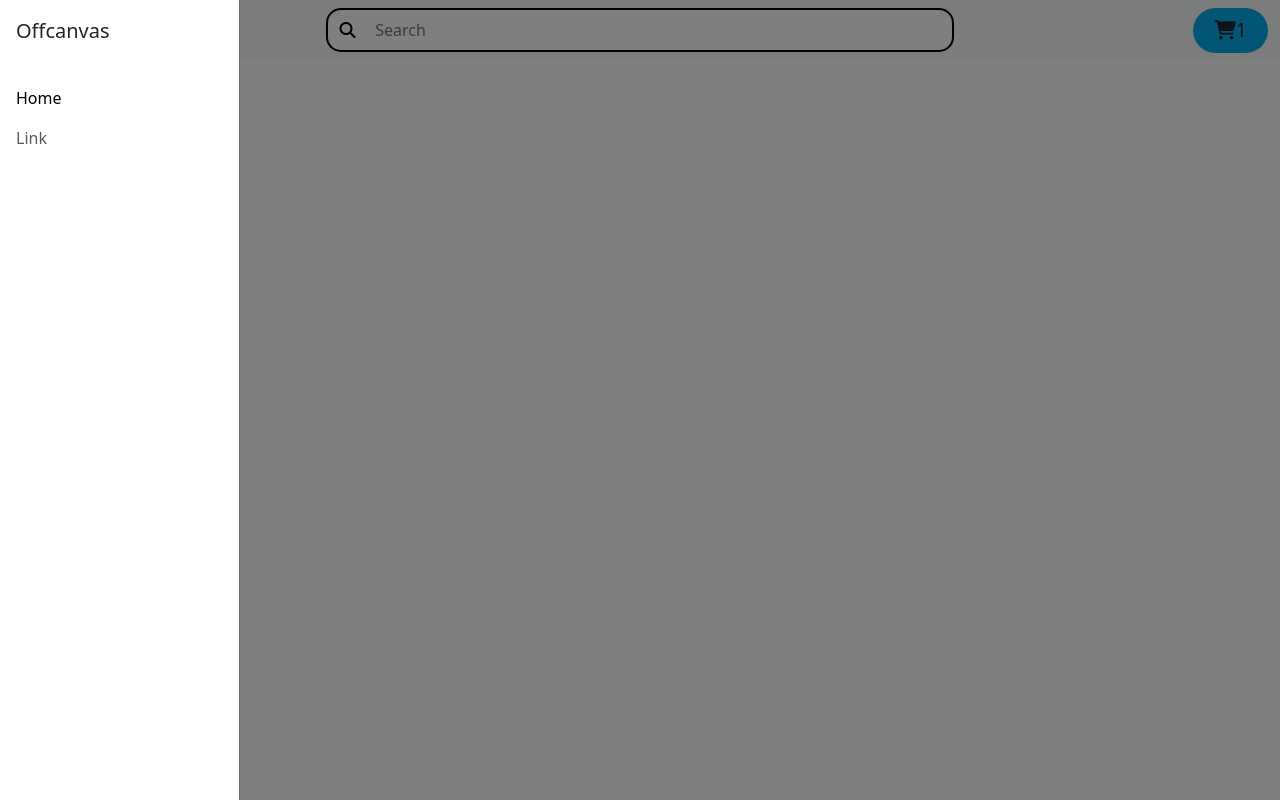
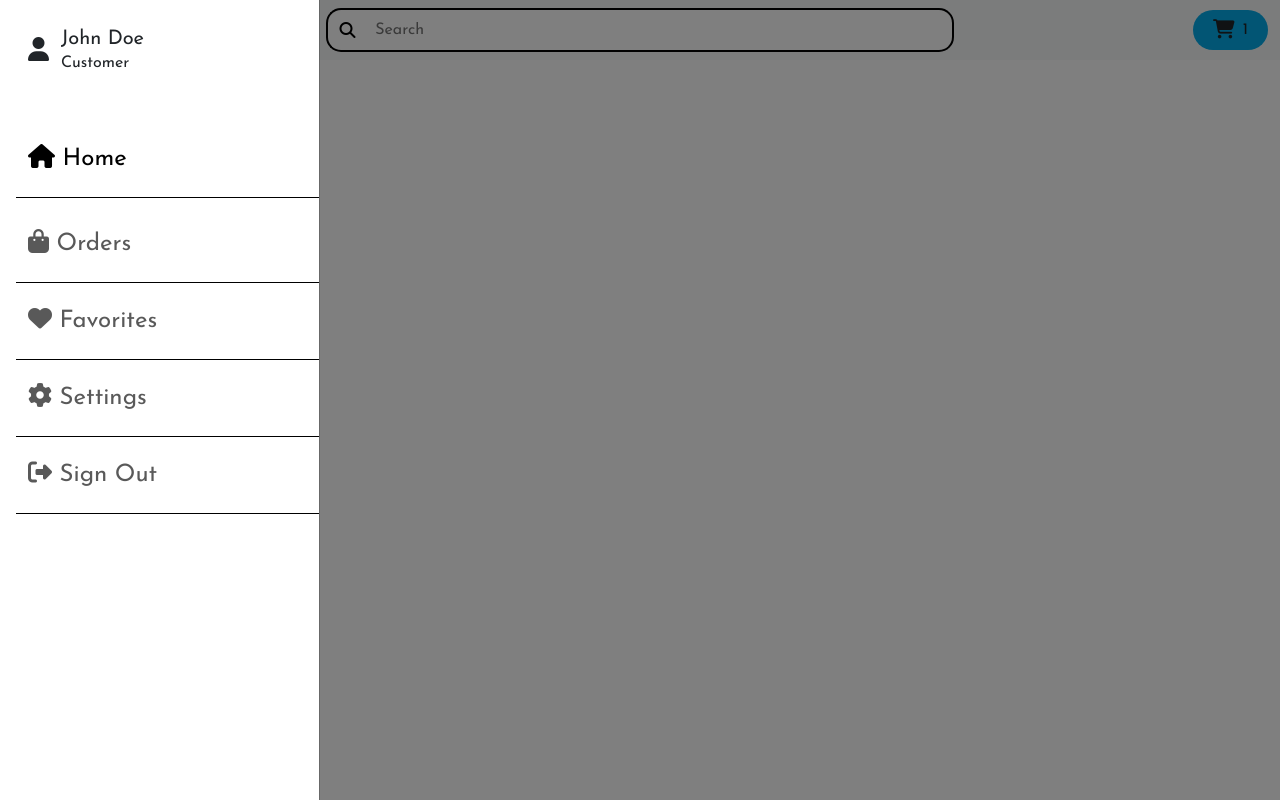
Before and after one commit to ccpoe9/FoodSaver-CSC-SWE-G5, an Angular app in the folder frontend/: page / in a window 1280 px wide. Both pictures are taken after a click on the button 28 px from the left and 27 px from the top of the page. Built offline with nearby package versions, Linux system fonts and the light colour scheme.

Commit message:
sidebar and icon update

```diff
--- a/frontend/src/app/app.component.html
+++ b/frontend/src/app/app.component.html
@@ -4,7 +4,7 @@
         <button class="navbar-toggler me-2" type="button" data-bs-toggle="offcanvas" data-bs-target="#offcanvasNavbar" aria-controls="offcanvasNavbar">
           <i class="fa-solid fa-bars"></i>
         </button>
-        <img src="/assets/FoodSaver.png" width="50em"/>
+        <img src="/assets/FoodSaver.png" width="200em" height="40em"/>
       </div>
       <div class="navbar-center w-50">
         <form class="d-flex" role="search">
@@ -14,21 +14,34 @@
       </div>
       <div class="navbar-right w-25 d-flex justify-content-end">
         <button type="button" class="btn cart-btn d-flex align-items-center justify-content-center" >
-          <i class="fa-solid fa-cart-shopping"></i>
-          <span style="font-size: 1em;">1</span>
+          <i class="fa-solid fa-cart-shopping me-2"></i>
+          <div class="cart-number">1</div>
         </button>
       </div>
       <div class="offcanvas offcanvas-start" tabindex="-1" id="offcanvasNavbar" aria-labelledby="offcanvasNavbarLabel">
-        <div class="offcanvas-header">
-          <h5 class="offcanvas-title" id="offcanvasNavbarLabel">Offcanvas</h5>
+        <div class="offcanvas-header justify-content-start">
+          <i class="fa-solid fa-user" style="font-size: 1.5em; padding: 0.5em;"></i>
+          <div style="padding-top: 0.5em;">
+            <h5 class="offcanvas-title" id="offcanvasNavbarLabel">John Doe</h5>
+            <h6 class="offcanvas-subtitle" id="offcanvasNavbarLabel">Customer</h6>
+          </div>
         </div>
         <div class="offcanvas-body">
-          <ul class="navbar-nav justify-content-end flex-grow-1 pe-3">
-            <li class="nav-item">
-              <a class="nav-link active" aria-current="page" href="#">Home</a>
+          <ul class="navbar-nav justify-content-end flex-grow-1">
+            <li class="nav-item mt-2 mb-2">
+              <a class="nav-link active" aria-current="page" href="#"><i class="fa-solid fa-house"></i> Home</a>
             </li>
             <li class="nav-item">
-              <a class="nav-link" href="#">Link</a>
+              <a class="nav-link" href="#"><i class="fa-solid fa-bag-shopping"></i> Orders</a>
+            </li>
+            <li class="nav-item">
+              <a class="nav-link" href="#"><i class="fa-solid fa-heart"></i> Favorites</a>
+            </li>
+            <li class="nav-item">
+              <a class="nav-link" href="#"><i class="fa-solid fa-gear"></i> Settings</a>
+            </li>
+            <li class="nav-item">
+              <a class="nav-link" href="#"><i class="fa-solid fa-right-from-bracket"></i> Sign Out</a>
             </li>
           </ul>
         </div>
--- a/frontend/src/app/app.component.scss
+++ b/frontend/src/app/app.component.scss
@@ -1,7 +1,11 @@
-
-
+@import url('https://fonts.googleapis.com/css2?family=Josefin+Sans&display=swap');
+@import url('https://fonts.googleapis.com/css2?family=Josefin+Sans:wght@700&display=swap');
 #offcanvasNavbar{
-    width: 15rem;
+    width: 20rem;
+    font-family: 'Josefin Sans', sans-serif;
+}
+.offcanvas-body{
+    padding-right: 0;
 }
 
 .navbar-toggler{
@@ -25,10 +29,15 @@
     border-radius: 25px;
     background-color: #04ace9;
     width: 75px;
+    font-family: 'Josefin Sans', sans-serif;
 }
 
 .cart-btn:active{
     background-color: #0386b6;
+}
+
+.cart-number{
+    font-size: medium;
 }
 
 .search-bar{
@@ -37,6 +46,7 @@
     padding: 8px 0px 8px 8px;
     border-radius: 0px 15px 15px 0px;
     border-left: none;
+    font-family: 'Josefin Sans', sans-serif;
 }
 .search-bar:focus {
     outline:none;
@@ -53,3 +63,12 @@
     height: 2.75em;
     width: 2.75em;
 }
+
+.nav-item{
+    font-size: 1.5em;
+    padding: 0.5em;
+    border: 0.1px solid black;
+    border-top: none;
+    border-left: none;
+    border-right: none;
+}
--- a/frontend/src/index.html
+++ b/frontend/src/index.html
@@ -5,7 +5,7 @@
   <title>Food Saver</title>
   <base href="/">
   <meta name="viewport" content="width=device-width, initial-scale=1">
-  <link rel="icon" type="image/x-icon" href="/assets/FoodSaver.png">
+  <link rel="icon" type="image/x-icon" href="/FoodSaverIcon.png">
   <link href="https://cdn.jsdelivr.net/npm/bootstrap@5.3.0-alpha1/dist/css/bootstrap.min.css" rel="stylesheet" integrity="sha384-GLhlTQ8iRABdZLl6O3oVMWSktQOp6b7In1Zl3/Jr59b6EGGoI1aFkw7cmDA6j6gD" crossorigin="anonymous">
   <link href="https://cdnjs.cloudflare.com/ajax/libs/font-awesome/4.7.0/css/font-awesome.min.css" rel="stylesheet"/>
   <script src="https://cdn.jsdelivr.net/npm/bootstrap@5.3.0-alpha1/dist/js/bootstrap.bundle.min.js" integrity="sha384-w76AqPfDkMBDXo30jS1Sgez6pr3x5MlQ1ZAGC+nuZB+EYdgRZgiwxhTBTkF7CXvN" crossorigin="anonymous"></script>
```
Also changed, not shown: frontend/src/FoodSaverIcon.png (added), frontend/src/assets/FoodSaver.png.
